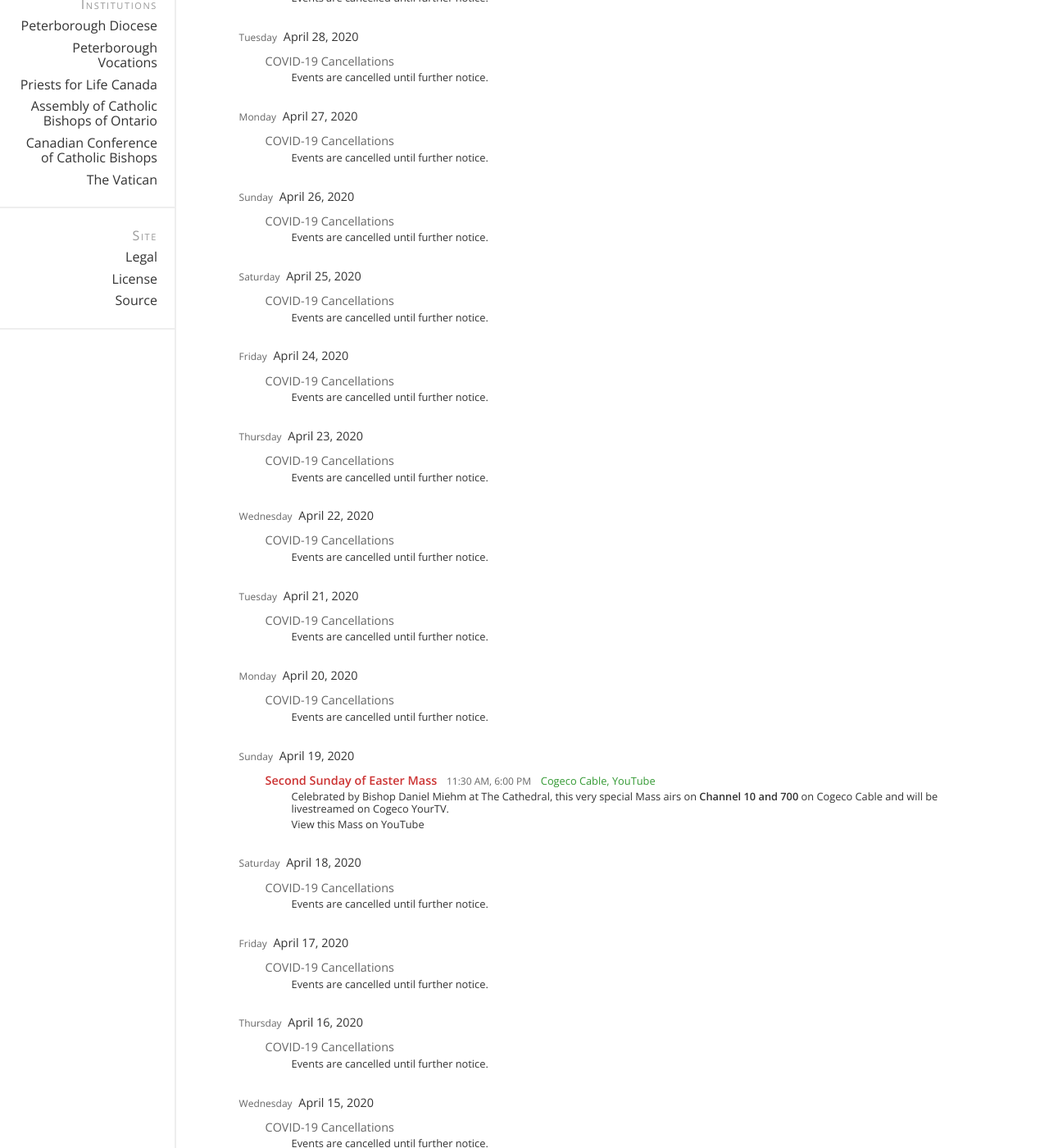
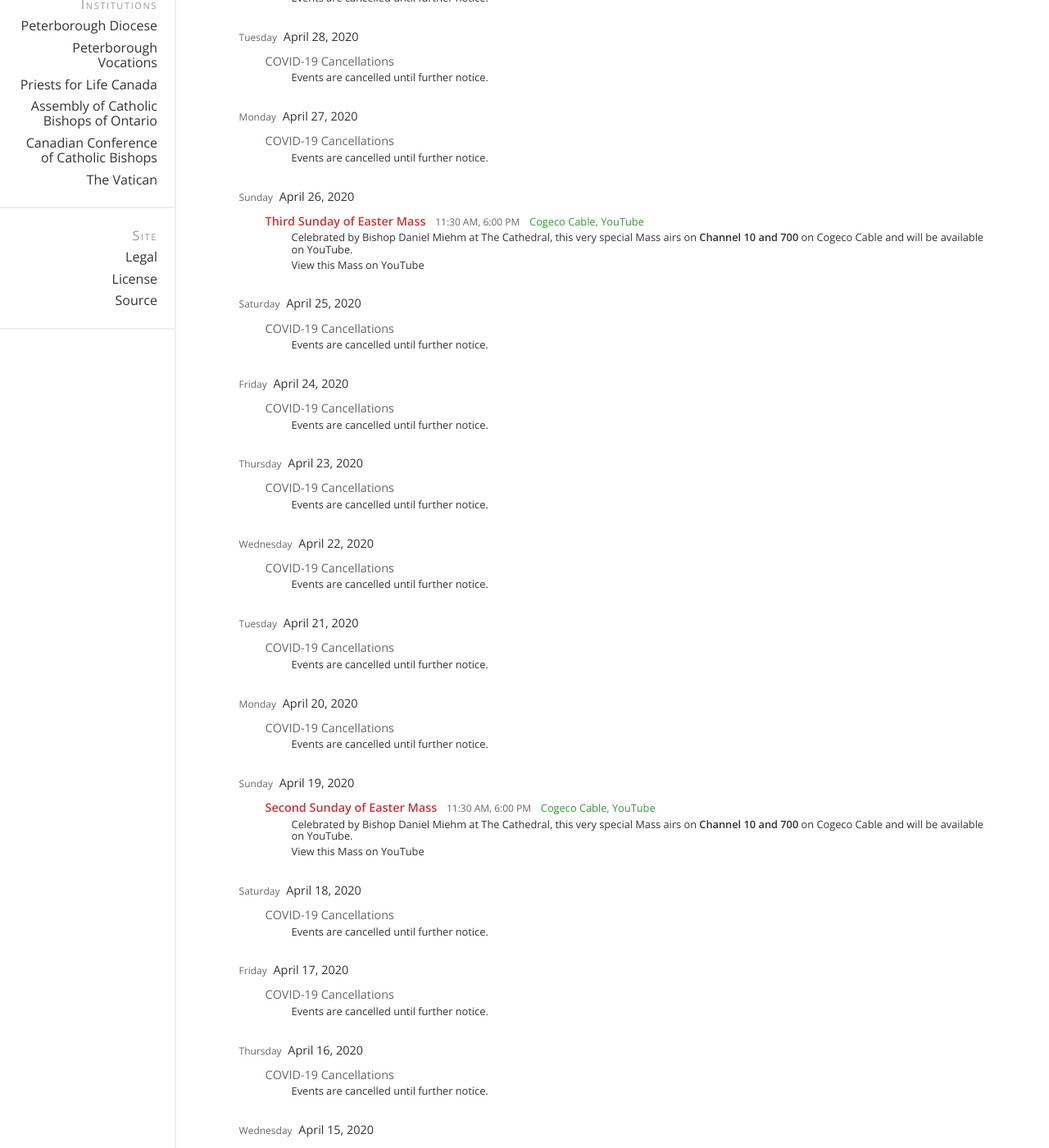
Before and after one commit to stpeterinchains/stpeterinchains.github.io, a Jekyll site: the page built from schedule.html, in a window 1280 px wide and 1400 px high, scrolled down 661 px. Shown: the whole window at 82% size. Built offline with Jekyll 4.4.1, drawn with Linux system fonts in a browser that asks for light colours; nearby versions of some CDN libraries.

Commit message:
Updated schedule data for upcoming mass

```diff
--- a/_data/schedule.yml
+++ b/_data/schedule.yml
@@ -446,9 +446,9 @@
         title: Second Sunday of Easter Mass
         descriptive: |
           Celebrated by Bishop&nbsp;Daniel&nbsp;Miehm at The&nbsp;Cathedral,
-          this very special Mass airs on
-          **Channel&nbsp;10&nbsp;and&nbsp;700** on Cogeco&nbsp;Cable and will
-          be livestreamed on Cogeco&nbsp;YourTV.
+          this very special Mass
+          airs on **Channel&nbsp;10&nbsp;and&nbsp;700** on&nbsp;Cogeco&nbsp;Cable and
+          will be available on&nbsp;YouTube.
 
           [View this Mass on YouTube](https://youtu.be/ifEstXYvWKw)
         location: Cogeco Cable, YouTube
@@ -468,6 +468,20 @@
     recurring: *saturday
   - date: 2020-04-26
     recurring: *sunday
+    exclusions: [ covid19 ]
+    specials:
+      - color: "#c33"
+        title: Third Sunday of Easter Mass
+        descriptive: |
+          Celebrated by Bishop&nbsp;Daniel&nbsp;Miehm at The&nbsp;Cathedral,
+          this very special Mass
+          airs on **Channel&nbsp;10&nbsp;and&nbsp;700** on&nbsp;Cogeco&nbsp;Cable and
+          will be available on&nbsp;YouTube.
+
+          [View this Mass on YouTube](https://youtu.be/1ND4BL1t9iY)
+        location: Cogeco Cable, YouTube
+        time: 11:30 AM, 6:00 PM
+        ordinal: "1130"
   - date: 2020-04-27
     recurring: *monday
   - date: 2020-04-28
```
